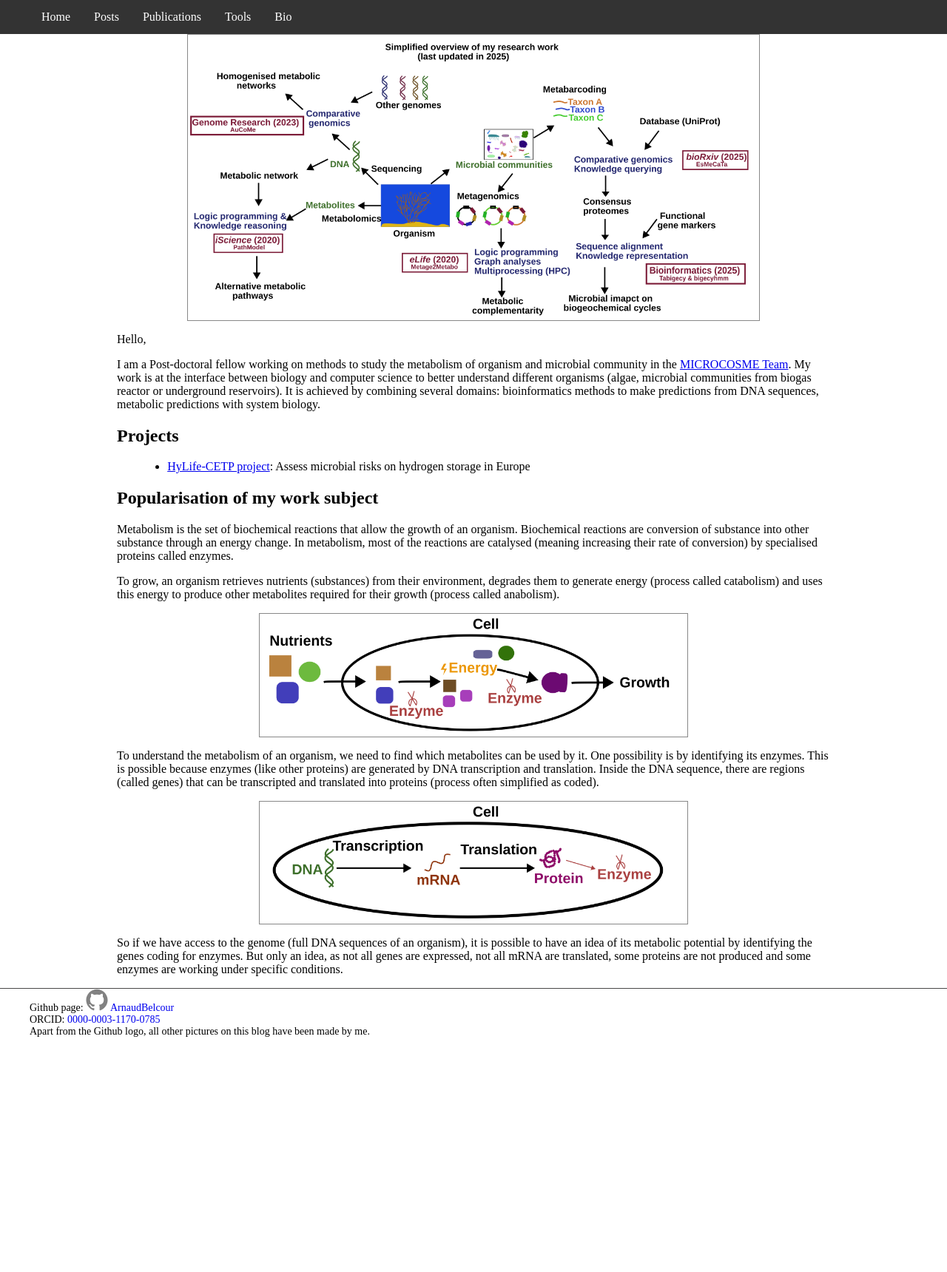
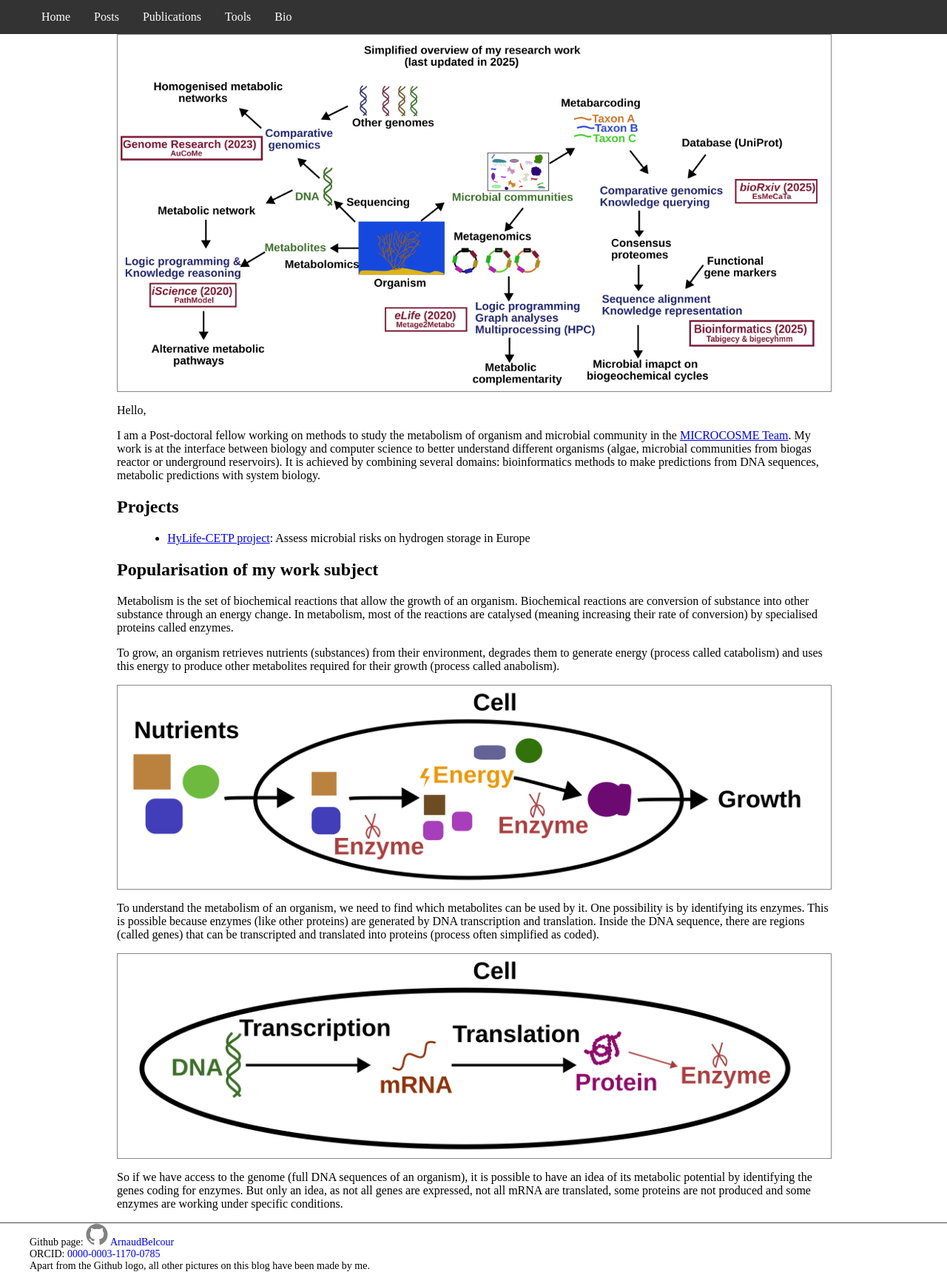
Before and after one commit to ArnaudBelcour/blog, a Jekyll site: the page built from index.html, in a window 1280 px wide. Shown: the whole page at 74% size. Built offline with Jekyll 4.4.1, drawn with Linux system fonts in a browser that asks for light colours; before the commit the page ends 1403 px from its top, so only the background shows below that.

Commit message:
Change figure width.

```diff
--- a/assets/css/style.css
+++ b/assets/css/style.css
@@ -30,7 +30,6 @@
   padding-right: 30px;
   padding-left: 30px;
 }
-
 
 div.biocontainer {
   margin:auto;
--- a/index.html
+++ b/index.html
@@ -4,7 +4,7 @@
 <div class="wrapper">
 <div class="Home" id="content">
 
-<img width="80%" class="homefront_pic" alt="homefront_pic" src="{{ site.url | append: site.baseurl }}/images/general_overview.png"  style="border-width:1px;border-color:#888;border-style:solid;vertical-align:top">
+<img class="homefront_pic" alt="homefront_pic" src="{{ site.url | append: site.baseurl }}/images/general_overview.png"  style="border-width:1px;border-color:#888;border-style:solid;vertical-align:top">
 
 <span>
 <p >Hello,</p>
@@ -24,13 +24,13 @@
     In metabolism, most of the reactions are catalysed (meaning increasing their rate of conversion) by specialised proteins called enzymes.</p>
 <p> To grow, an organism retrieves nutrients (substances) from their environment, degrades them to generate energy (process called catabolism) and uses this energy to produce other metabolites required for their growth (process called anabolism).</p>
 
-<img width="60%" class="homefront_pic" alt="homefront_pic" src="{{ site.url | append: site.baseurl }}/images/metabolism.png"  style="border-width:1px;border-color:#888;border-style:solid;vertical-align:top">
+<img class="homefront_pic" alt="homefront_pic" src="{{ site.url | append: site.baseurl }}/images/metabolism.png"  style="border-width:1px;border-color:#888;border-style:solid;vertical-align:top">
 
 <p> To understand the metabolism of an organism, we need to find which metabolites can be used by it. One possibility is by identifying its enzymes.
     This is possible because enzymes (like other proteins) are generated by DNA transcription and translation.
     Inside the DNA sequence, there are regions (called genes) that can be transcripted and translated into proteins (process often simplified as coded).</p>
 
-<img width="60%" class="homefront_pic" alt="homefront_pic" src="{{ site.url | append: site.baseurl }}/images/enzyme.png"  style="border-width:1px;border-color:#888;border-style:solid;vertical-align:top">
+<img class="homefront_pic" alt="homefront_pic" src="{{ site.url | append: site.baseurl }}/images/enzyme.png"  style="border-width:1px;border-color:#888;border-style:solid;vertical-align:top">
 
 <p> So if we have access to the genome (full DNA sequences of an organism), it is possible to have an idea of its metabolic potential by identifying the genes coding for enzymes. But only an idea, as not all genes are expressed, not all mRNA are translated, some proteins are not produced and some enzymes are working under specific conditions.</p>
 
--- a/pages/cv/2023_postdoc.html
+++ b/pages/cv/2023_postdoc.html
@@ -9,7 +9,7 @@
 	<p>Inria, <a href="https://team.inria.fr/microcosme/">MICROCOSME Team</a></p>
 	<p>This work has been done in the HyLife-CETP project which assess teh microbial risk on hydrogen storage.</p>
 
-	<img width="60%" class="homefront_pic" alt="homefront_pic" src="{{ site.url | append: site.baseurl }}/images/intro_energy_2.png"  style="border-width:1px;border-color:#888;border-style:solid;vertical-align:top">
+	<img class="homefront_pic" alt="homefront_pic" src="{{ site.url | append: site.baseurl }}/images/intro_energy_2.png"  style="border-width:1px;border-color:#888;border-style:solid;vertical-align:top">
 
 	<p>Hydrogen storage is a potential solution to keep electricity generated by renewable source during low demand period.</p>
 	<p>But there are microbial organisms living in underground reservoris that could consume hydrogen. Different projects try to estiamte the potential impact of these organisms.</p>
@@ -17,7 +17,7 @@
 	<p> The HyLife-CETP project has seqeunced tens of reservoirs to identify the microbial communities living there.</p>
 	<p> For this project, i continued the development of EsMeCaTa (to get consensus proteomes from microbial communities) and develop a new tool to identify their impact on biogeochemical cycles and especially on hydrogen.</p>
 
-	<img width="60%" class="homefront_pic" alt="homefront_pic" src="{{ site.url | append: site.baseurl }}/images/workflow_bigecyhmm.png"  style="border-width:1px;border-color:#888;border-style:solid;vertical-align:top">
+	<img class="homefront_pic" alt="homefront_pic" src="{{ site.url | append: site.baseurl }}/images/workflow_bigecyhmm.png"  style="border-width:1px;border-color:#888;border-style:solid;vertical-align:top">
 
 </div>
 </div>
```
